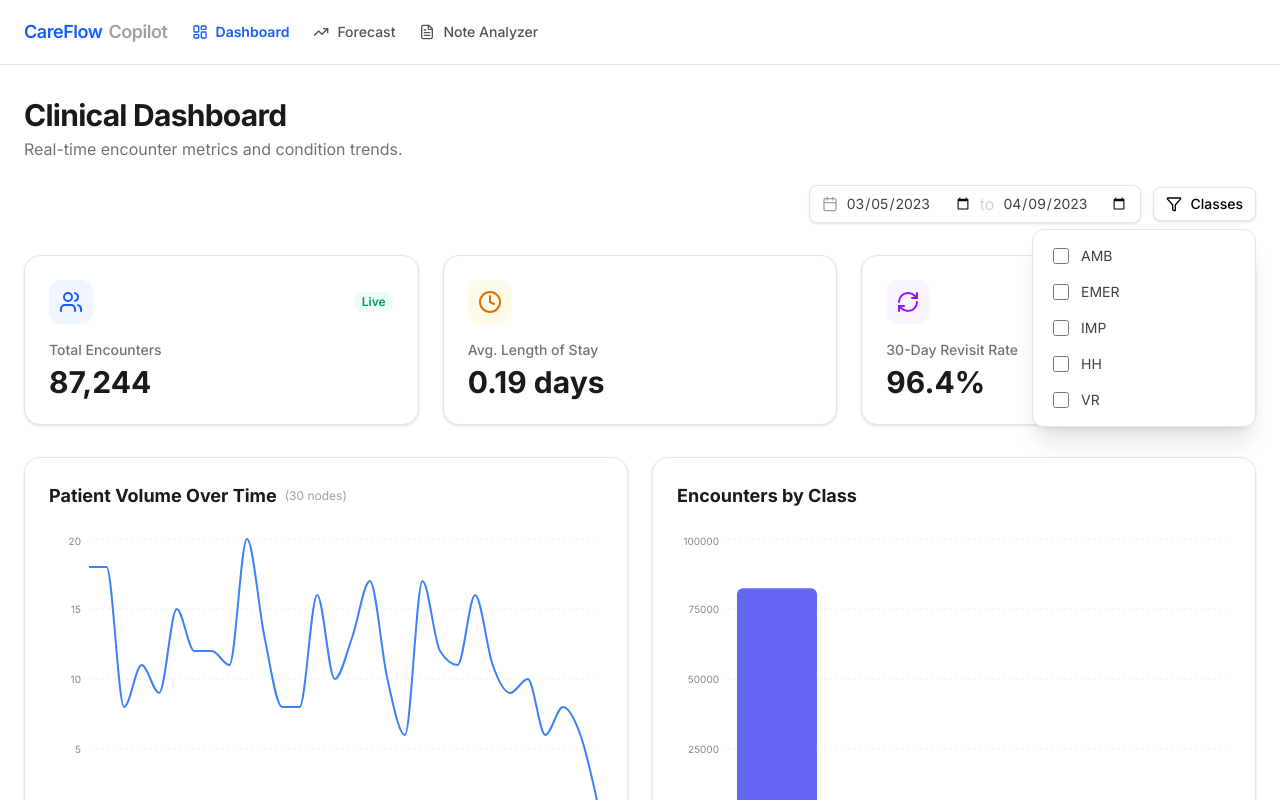
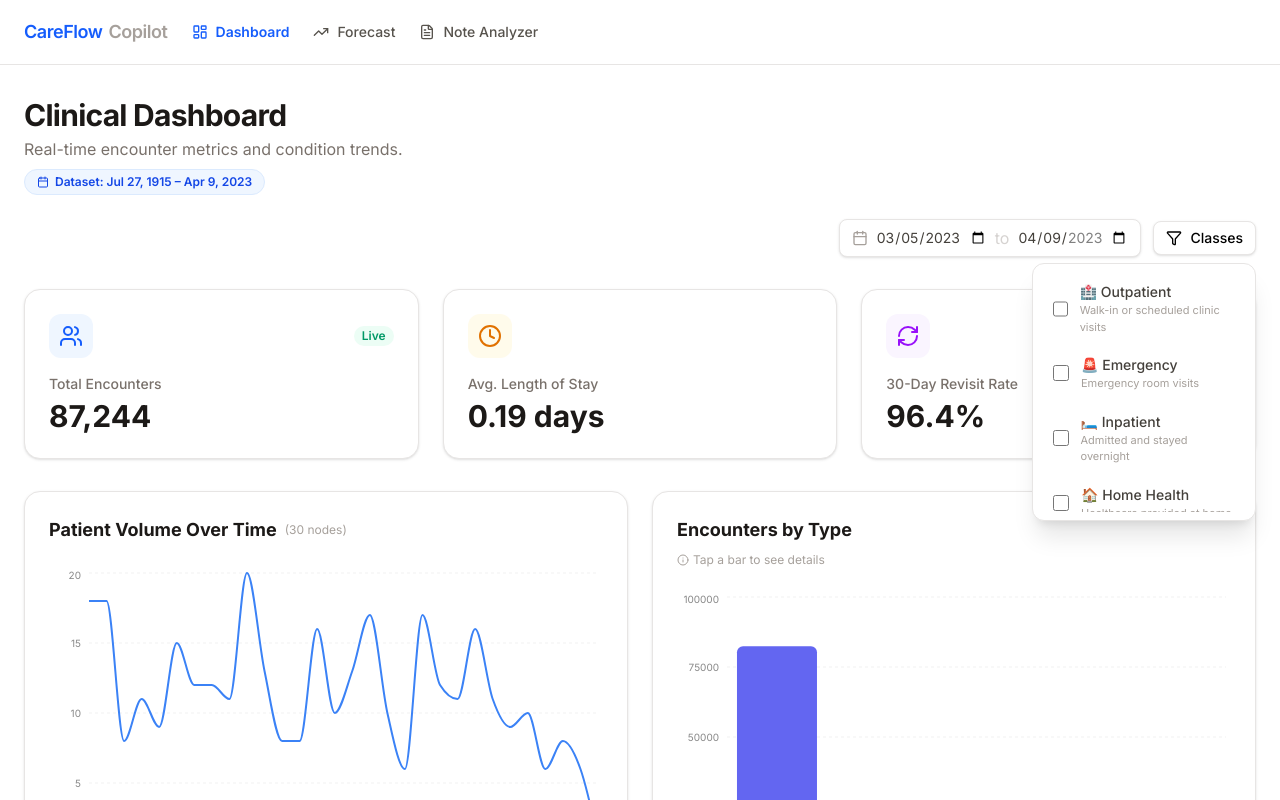
Before and after one commit to atharvpatole/careflow-copilot, a Next.js app: page /dashboard in a window 1280 px wide. Both pictures are taken after a click on the button "Classes". Shown: the top 800 px of the page. Built offline with nearby package versions, Linux system fonts and the light colour scheme.

Commit message:
feat: human-friendly encounter labels, tooltips, and dataset date constraints

```diff
--- a/app/dashboard/page.tsx
+++ b/app/dashboard/page.tsx
@@ -23,12 +23,21 @@ import {
     Table as TableIcon,
     ChevronDown,
     ChevronUp,
+    Info,
 } from "lucide-react";
 import { clsx, type ClassValue } from "clsx";
 import { twMerge } from "tailwind-merge";
+import { getEncounterLabel, getEncounterInfo } from "@/lib/fhir/encounter-labels";
 
 function cn(...inputs: ClassValue[]) {
     return twMerge(clsx(inputs));
+}
+
+/** Strip FHIR clinical suffixes that confuse non-medical users */
+function cleanConditionDisplay(display: string): string {
+    return display
+        .replace(/\s*\((disorder|finding|situation|procedure|event|morphologic abnormality)\)\s*$/i, '')
+        .trim();
 }
 
 // Types
@@ -61,6 +70,10 @@ export default function DashboardPage() {
     const [classFilterOpen, setClassFilterOpen] = useState(false);
     const [filtersExpanded, setFiltersExpanded] = useState(false);
 
+    // Dataset boundaries
+    const [dataMinDate, setDataMinDate] = useState("");
+    const [dataMaxDate, setDataMaxDate] = useState("");
+
     useEffect(() => {
         async function fetchData() {
             try {
@@ -76,7 +89,11 @@ export default function DashboardPage() {
                 if (jsonData.series.encounters_by_day.length > 0) {
                     const dates = jsonData.series.encounters_by_day.map((d: { date: string }) => d.date);
                     const sortedDates = [...dates].sort();
-                    setEndDate(sortedDates[sortedDates.length - 1]);
+                    const minD = sortedDates[0];
+                    const maxD = sortedDates[sortedDates.length - 1];
+                    setDataMinDate(minD);
+                    setDataMaxDate(maxD);
+                    setEndDate(maxD);
                     const startIndex = Math.max(0, sortedDates.length - 30);
                     setStartDate(sortedDates[startIndex]);
                 }
@@ -103,10 +120,17 @@ export default function DashboardPage() {
 
     const filteredClassSeries = useMemo(() => {
         if (!data) return [];
-        if (selectedClasses.length === 0) return data.breakdowns.encounters_by_class;
-        return data.breakdowns.encounters_by_class.filter((c) =>
+        const source = selectedClasses.length === 0
+            ? data.breakdowns.encounters_by_class
+            : data.breakdowns.encounters_by_class.filter((c) =>
                 selectedClasses.includes(c.class)
             );
+        // Map raw codes to human-friendly labels for chart display
+        return source.map((c) => ({
+            ...c,
+            label: getEncounterLabel(c.class),
+            info: getEncounterInfo(c.class),
+        }));
     }, [data, selectedClasses]);
 
     const allClassNames = useMemo(() => {
@@ -157,6 +181,12 @@ export default function DashboardPage() {
                     <p className="text-stone-500 mt-1 text-sm md:text-base">
                         Real-time encounter metrics and condition trends.
                     </p>
+                    {dataMinDate && dataMaxDate && (
+                        <div className="mt-2 inline-flex items-center gap-1.5 bg-blue-50 border border-blue-100 text-blue-700 px-3 py-1 rounded-full text-xs font-semibold">
+                            <Calendar className="h-3 w-3" />
+                            Dataset: {new Date(dataMinDate + 'T00:00:00').toLocaleDateString('en-US', { month: 'short', day: 'numeric', year: 'numeric' })} – {new Date(dataMaxDate + 'T00:00:00').toLocaleDateString('en-US', { month: 'short', day: 'numeric', year: 'numeric' })}
+                        </div>
+                    )}
                 </div>
 
                 {/* Mobile: Collapsible Filters */}
@@ -188,6 +218,8 @@ export default function DashboardPage() {
                                         <input
                                             type="date"
                                             value={startDate}
+                                            min={dataMinDate}
+                                            max={endDate || dataMaxDate}
                                             onChange={(e) => setStartDate(e.target.value)}
                                             className="w-full text-sm bg-stone-50 border border-stone-200 rounded-lg pl-9 pr-3 py-2.5 text-stone-700 focus:ring-2 focus:ring-blue-500 focus:border-blue-500"
                                         />
@@ -198,6 +230,8 @@ export default function DashboardPage() {
                                         <input
                                             type="date"
                                             value={endDate}
+                                            min={startDate || dataMinDate}
+                                            max={dataMaxDate}
                                             onChange={(e) => setEndDate(e.target.value)}
                                             className="w-full text-sm bg-stone-50 border border-stone-200 rounded-lg pl-9 pr-3 py-2.5 text-stone-700 focus:ring-2 focus:ring-blue-500 focus:border-blue-500"
                                         />
@@ -209,20 +243,23 @@ export default function DashboardPage() {
                             <div className="bg-white border border-stone-200 rounded-xl p-4 shadow-sm">
                                 <label className="text-xs font-semibold text-stone-400 uppercase tracking-wider">Encounter Class</label>
                                 <div className="mt-2 flex flex-wrap gap-2">
-                                    {allClassNames.map((cls) => (
+                                    {allClassNames.map((cls) => {
+                                        const info = getEncounterInfo(cls);
+                                        return (
                                             <button
                                                 key={cls}
                                                 onClick={() => toggleClass(cls)}
                                                 className={cn(
-                                                "px-3 py-2 rounded-lg text-sm font-medium transition-all capitalize",
+                                                    "px-3 py-2 rounded-lg text-sm font-medium transition-all",
                                                     selectedClasses.includes(cls)
                                                         ? "bg-blue-100 text-blue-700 border border-blue-200"
                                                         : "bg-stone-50 text-stone-600 border border-stone-200 hover:bg-stone-100"
                                                 )}
                                             >
-                                            {cls}
+                                                {info.emoji} {info.label}
                                             </button>
-                                    ))}
+                                        );
+                                    })}
                                 </div>
                                 {selectedClasses.length > 0 && (
                                     <button
@@ -244,6 +281,8 @@ export default function DashboardPage() {
                         <input
                             type="date"
                             value={startDate}
+                            min={dataMinDate}
+                            max={endDate || dataMaxDate}
                             onChange={(e) => setStartDate(e.target.value)}
                             className="text-sm bg-transparent border-none focus:ring-0 p-0 text-stone-700"
                         />
@@ -251,6 +290,8 @@ export default function DashboardPage() {
                         <input
                             type="date"
                             value={endDate}
+                            min={startDate || dataMinDate}
+                            max={dataMaxDate}
                             onChange={(e) => setEndDate(e.target.value)}
                             className="text-sm bg-transparent border-none focus:ring-0 p-0 text-stone-700"
                         />
@@ -271,10 +312,12 @@ export default function DashboardPage() {
                         {classFilterOpen && (
                             <div className="absolute right-0 mt-2 w-56 bg-white border border-stone-200 rounded-xl shadow-xl z-20 p-2 overflow-hidden animate-in zoom-in-95 duration-200">
                                 <div className="max-h-60 overflow-y-auto">
-                                    {allClassNames.map((cls) => (
+                                    {allClassNames.map((cls) => {
+                                        const info = getEncounterInfo(cls);
+                                        return (
                                             <label
                                                 key={cls}
-                                            className="flex items-center gap-3 px-3 py-2 hover:bg-stone-50 rounded-lg cursor-pointer transition-colors"
+                                                className="flex items-center gap-3 px-3 py-2.5 hover:bg-stone-50 rounded-lg cursor-pointer transition-colors"
                                             >
                                                 <input
                                                     type="checkbox"
@@ -282,9 +325,13 @@ export default function DashboardPage() {
                                                     onChange={() => toggleClass(cls)}
                                                     className="rounded border-stone-300 text-blue-600 focus:ring-blue-500 h-4 w-4"
                                                 />
-                                            <span className="text-sm text-stone-700 capitalize">{cls}</span>
+                                                <div className="flex flex-col">
+                                                    <span className="text-sm text-stone-700 font-medium">{info.emoji} {info.label}</span>
+                                                    <span className="text-[11px] text-stone-400">{info.description}</span>
+                                                </div>
                                             </label>
-                                    ))}
+                                        );
+                                    })}
                                 </div>
                                 {selectedClasses.length > 0 && (
                                     <button
@@ -385,13 +432,17 @@ export default function DashboardPage() {
                 </div>
 
                 <div className="bg-white p-4 md:p-6 rounded-2xl border border-stone-200 shadow-sm">
-                    <h4 className="text-base md:text-lg font-bold text-stone-900 mb-4 md:mb-6">Encounters by Class</h4>
+                    <h4 className="text-base md:text-lg font-bold text-stone-900 mb-1 md:mb-2">Encounters by Type</h4>
+                    <p className="text-xs text-stone-400 mb-4 md:mb-6 flex items-center gap-1">
+                        <Info className="h-3 w-3" />
+                        Tap a bar to see details
+                    </p>
                     <div className="h-56 md:h-80 w-full">
                         <ResponsiveContainer width="100%" height="100%">
                             <BarChart data={filteredClassSeries}>
                                 <CartesianGrid strokeDasharray="3 3" vertical={false} stroke="#f1f1f1" />
                                 <XAxis
-                                    dataKey="class"
+                                    dataKey="label"
                                     axisLine={false}
                                     tickLine={false}
                                     tick={{ fill: '#888', fontSize: 10 }}
@@ -404,7 +455,24 @@ export default function DashboardPage() {
                                 />
                                 <Tooltip
                                     cursor={{ fill: '#f8fafc' }}
-                                    contentStyle={{ borderRadius: '12px', border: 'none', boxShadow: '0 10px 15px -3px rgba(0,0,0,0.1)', fontSize: '13px' }}
+                                    contentStyle={{ borderRadius: '12px', border: 'none', boxShadow: '0 10px 15px -3px rgba(0,0,0,0.1)', fontSize: '13px', padding: '12px 16px' }}
+                                    content={({ active, payload }) => {
+                                        if (!active || !payload?.length) return null;
+                                        const d = payload[0].payload;
+                                        return (
+                                            <div className="bg-white rounded-xl shadow-xl border border-stone-100 p-3 min-w-[180px]">
+                                                <div className="flex items-center gap-2 mb-1">
+                                                    <span className="text-lg">{d.info?.emoji}</span>
+                                                    <span className="font-bold text-stone-900">{d.label}</span>
+                                                </div>
+                                                <p className="text-xs text-stone-400 mb-2">{d.info?.description}</p>
+                                                <div className="flex items-center justify-between">
+                                                    <span className="text-xs text-stone-500">Encounters</span>
+                                                    <span className="font-bold text-indigo-600">{d.count?.toLocaleString()}</span>
+                                                </div>
+                                            </div>
+                                        );
+                                    }}
                                 />
                                 <Bar
                                     dataKey="count"
@@ -429,12 +497,12 @@ export default function DashboardPage() {
                         {data.top_conditions.map((item) => (
                             <div key={item.code} className="px-4 py-4 space-y-1.5">
                                 <div className="flex items-center justify-between">
-                                    <span className="font-medium text-stone-900 text-sm">{item.display}</span>
+                                    <span className="font-medium text-stone-900 text-sm">{cleanConditionDisplay(item.display)}</span>
                                     <span className="bg-stone-100 px-2.5 py-0.5 rounded-full font-bold text-sm text-stone-700">
                                         {item.count.toLocaleString()}
                                     </span>
                                 </div>
-                                <span className="font-mono text-xs text-stone-400">{item.code}</span>
+                                <span className="font-mono text-xs text-stone-400">Code: {item.code}</span>
                             </div>
                         ))}
                     </div>
@@ -444,15 +512,15 @@ export default function DashboardPage() {
                         <thead>
                             <tr className="bg-stone-50 text-stone-500 font-semibold text-xs uppercase tracking-wider">
                                 <th className="px-6 py-4">Code</th>
-                                <th className="px-6 py-4">Condition Description</th>
-                                <th className="px-6 py-4 text-right">Frequency</th>
+                                <th className="px-6 py-4">Condition</th>
+                                <th className="px-6 py-4 text-right">How Often</th>
                             </tr>
                         </thead>
                         <tbody className="divide-y divide-stone-100 text-sm">
                             {data.top_conditions.map((item) => (
                                 <tr key={item.code} className="hover:bg-stone-50 transition-colors group">
                                     <td className="px-6 py-4 font-mono text-stone-500">{item.code}</td>
-                                    <td className="px-6 py-4 font-medium text-stone-900">{item.display}</td>
+                                    <td className="px-6 py-4 font-medium text-stone-900">{cleanConditionDisplay(item.display)}</td>
                                     <td className="px-6 py-4 text-right">
                                         <span className="bg-stone-100 group-hover:bg-blue-100 group-hover:text-blue-700 px-3 py-1 rounded-full font-bold transition-colors">
                                             {item.count.toLocaleString()}
--- a/app/note-analyzer/page.tsx
+++ b/app/note-analyzer/page.tsx
@@ -222,9 +222,6 @@ export default function NoteAnalyzerPage() {
                                     <Brain className="h-5 w-5 md:h-6 md:w-6 text-indigo-600" />
                                 </div>
                                 <h5 className="font-bold text-slate-900 text-sm md:text-base">Created by Atharv Patole</h5>
-                                <p className="text-xs md:text-sm text-slate-500">
-                                    AI-powered clinical reasoning engine
-                                </p>
                             </div>
                         </div>
                     </div>
--- /dev/null
+++ b/lib/fhir/encounter-labels.ts
@@ -0,0 +1,87 @@
+/**
+ * Human-friendly labels for FHIR encounter class codes.
+ *
+ * These codes come from the HL7 ActCode value set and are cryptic
+ * for non-clinical users. This map provides plain-English labels
+ * along with short descriptions so everyone can understand the data.
+ *
+ * @see https://www.hl7.org/fhir/v3/ActEncounterCode/vs.html
+ */
+
+export interface EncounterClassInfo {
+    /** Plain-English label shown in charts and filters */
+    label: string;
+    /** One-line description shown in tooltips */
+    description: string;
+    /** Emoji for mobile-friendly visual cues */
+    emoji: string;
+}
+
+export const ENCOUNTER_CLASS_LABELS: Record<string, EncounterClassInfo> = {
+    AMB: {
+        label: "Outpatient",
+        description: "Walk-in or scheduled clinic visits",
+        emoji: "🏥",
+    },
+    EMER: {
+        label: "Emergency",
+        description: "Emergency room visits",
+        emoji: "🚨",
+    },
+    IMP: {
+        label: "Inpatient",
+        description: "Admitted and stayed overnight",
+        emoji: "🛏️",
+    },
+    HH: {
+        label: "Home Health",
+        description: "Healthcare provided at home",
+        emoji: "🏠",
+    },
+    VR: {
+        label: "Virtual",
+        description: "Telehealth / video consultations",
+        emoji: "💻",
+    },
+    FLD: {
+        label: "Field",
+        description: "Healthcare provided in the field",
+        emoji: "🚑",
+    },
+    SS: {
+        label: "Short Stay",
+        description: "Brief observation stays",
+        emoji: "⏱️",
+    },
+    OBSENC: {
+        label: "Observation",
+        description: "Under observation but not admitted",
+        emoji: "👁️",
+    },
+    PRENC: {
+        label: "Pre-Admission",
+        description: "Pre-admission testing or evaluation",
+        emoji: "📋",
+    },
+};
+
+/**
+ * Returns the human-friendly label for an encounter class code.
+ * Falls back to the original code if not mapped.
+ */
+export function getEncounterLabel(code: string): string {
+    return ENCOUNTER_CLASS_LABELS[code]?.label ?? code;
+}
+
+/**
+ * Returns the full info object for an encounter class code.
+ */
+export function getEncounterInfo(code: string): EncounterClassInfo {
+    return (
+        ENCOUNTER_CLASS_LABELS[code] ?? {
+            label: code,
+            description: `Encounter type: ${code}`,
+            emoji: "📌",
+        }
+    );
+}
```
Lines whose indentation alone changed are shown as unchanged.
